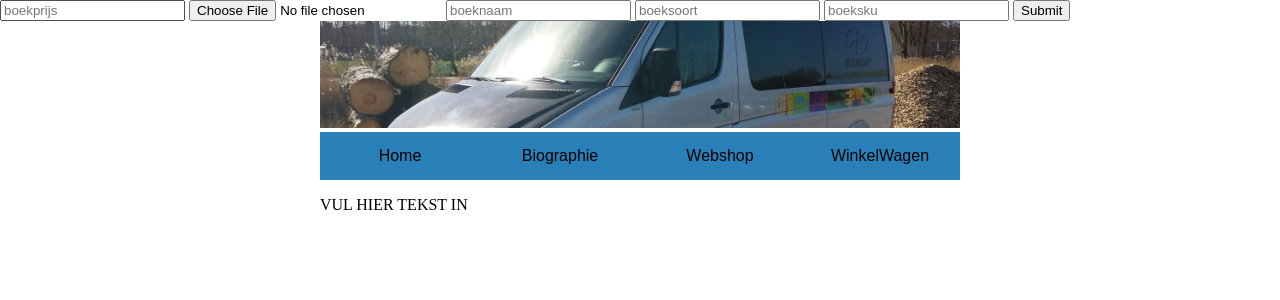
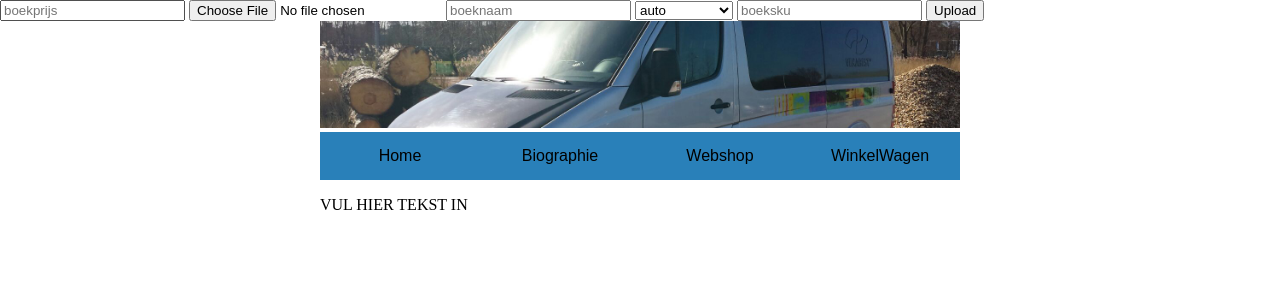
Before and after one commit to Aeversil/VekaBest, a PHP site: page /VekaBestAdmin.php in a window 1280 px wide. Shown: the top 300 px of the page. Run offline with PHP 8.4, Linux system fonts and the light colour scheme; data comes from the database, SQL or seed files in the repository; some libraries are stand-ins or nearby versions.

Commit message:
VekaBest

```diff
--- a/VekaBestAdmin.php
+++ b/VekaBestAdmin.php
@@ -4,7 +4,7 @@
   $username="root";
   $password="";
   $db_name="vekabestwebsite";
-
+ // MAKEN EN MOGELIJK Maken VAN HET UPLOADEN VAN FOTO'S \\
   $dir = dirname(__FILE__);
   $target = "fotouploads";
   $path = $dir . "\\" . $target . "\\";
@@ -39,8 +39,6 @@
               if (isset($_POST['boekprijs']) && ($_FILES['boekafbeelding']) && ($_POST['boeknaam']) && ($_POST['boeksoort']) && ($_POST['boeksku'])) {
 
                 $boekprijs = $_POST['boekprijs'];
-                // $boekafbeelding = ($_FILES['boekafbeelding']);
-
                 $target =  $path . $_FILES['boekafbeelding']['name'];
                 $file = $_FILES['boekafbeelding'];
                 $dbtarget =  mysql_real_escape_string ($dbpath . $_FILES['boekafbeelding']['name']);
@@ -75,9 +73,17 @@
       <input type="hidden" name="size" value="3500000">
       <input type="File" name="boekafbeelding" placeholder="boekprijs">
       <input type="text" name="boeknaam" placeholder="boeknaam">
-      <input type="text" name="boeksoort" placeholder="boeksoort">
+      <select name="boeksoort">
+        <option type="text" value="auto">auto</option>
+        <option type="text" value="brommer">brommer</option>
+        <option type="text" value="motor">motor</option>
+        <option type="text" value="vrachtwagen">vrachtwagen</option>
+        <option type="text" value="bus">bus</option>
+        <option type="text" value="spiegels">spiegels</option>
+      <!-- <input type="text" name="boeksoort" placeholder="boeksoort"> -->
+      </select>
       <input type="VALUES" name="boeksku" placeholder="boeksku">
-      <input type="submit">
+      <input type="submit" value="Upload">
      </form>
 
     <div class="Fullpage">
@@ -86,6 +92,7 @@
         <div class="navigation">
           <button class="HomeButton"onclick="openPage('MainPage')">Home</buttons>
           <button onclick="openPage('BioGraphie')">Biographie</button>
+          <!-- DROPDOWN MENU MET EEN SCRIPT -->
           <div class="dropdown">
               <button onclick="dropdownmenu()" class="dropbtn">Webshop</button>
               <div id="mydropdown" class="dropdown-content">
@@ -103,8 +110,9 @@
               <a href="#" onclick="openPage('Spiegels')">Spiegels</a>
             </div>
           </div>
-          <!-- <button class="WinkelWagen" onclick="openPage('WinkelWagen')">WinkelWagen</button> -->
+
           <button onclick="openPage('WinkelWagen')">WinkelWagen</button>
+
         </div>
         <!-- DEZE PAGINA'S WORDT MET JAVASCRIPT UITGEVOERT KIJK IN Teste.js OVER HOE EN WAT -->
         <div id="MainPage" class="pagina">
@@ -116,6 +124,7 @@
         </div>
         <div id="WebShopAuto" class="pagina">
           <?php
+
             $conn = new mysqli($host, $username, $password, $db_name);
 
             if($conn->connect_error){
```
Also changed, not shown: fotouploads/albert-cornelis-with-bike.png (deleted), fotouploads/images.png (deleted).
